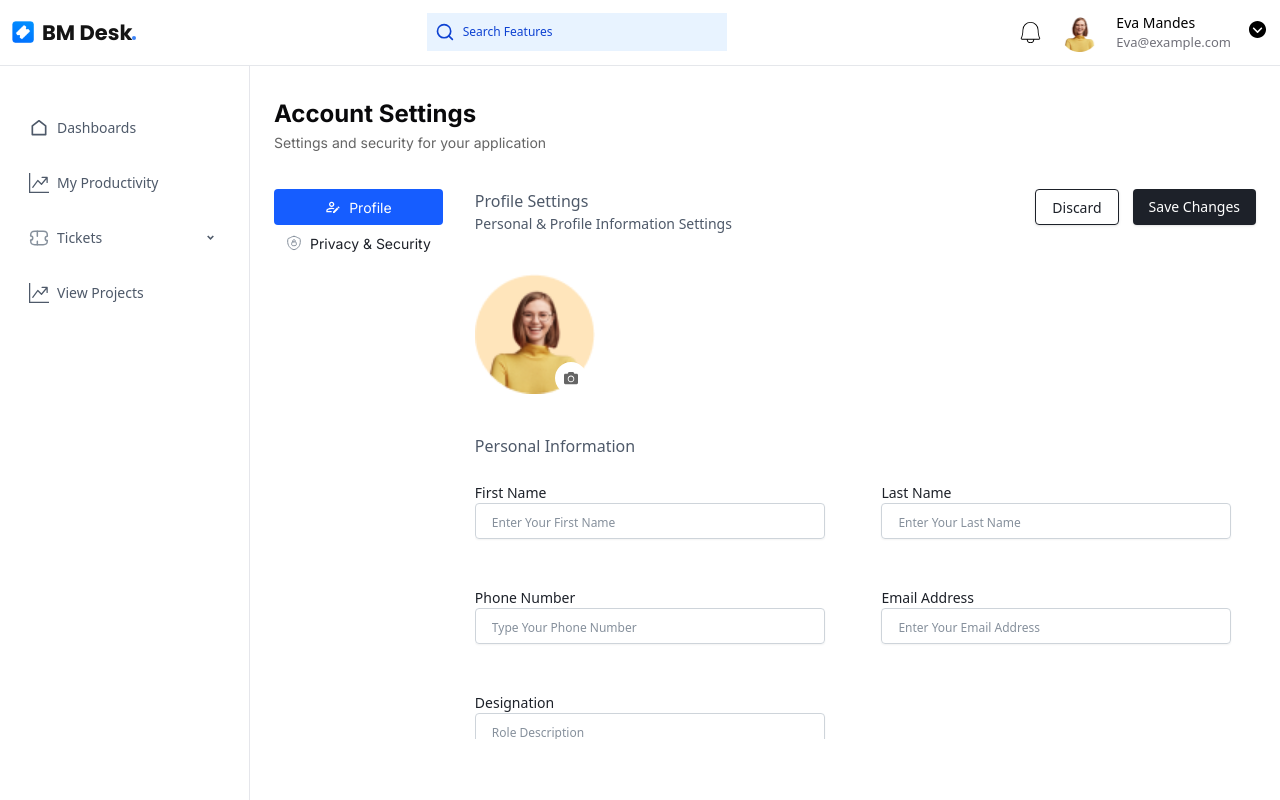
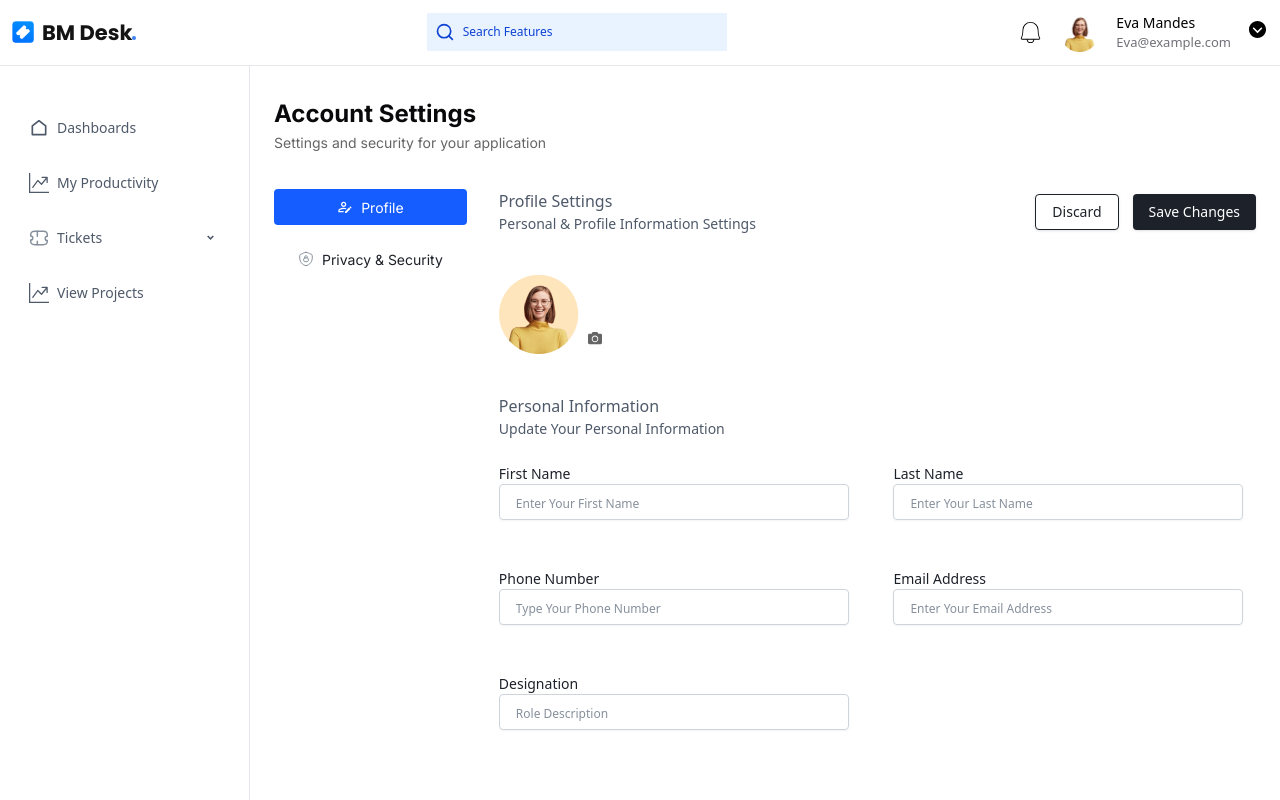
Before and after one commit to Mojithmj/BM-DESK-PROJECT, a React (Vite) app in the folder bm-desk/: page /editaccountsettings in a window 1280 px wide. Built offline with nearby package versions, Linux system fonts and the light colour scheme.

Commit message:
accnt settings

```diff
--- a/bm-desk/src/components/AccountSettings.jsx
+++ b/bm-desk/src/components/AccountSettings.jsx
@@ -8,7 +8,6 @@ import { Input } from "./ui/input";
 import { Button } from "./ui/button";
 
 function AccountSettings() {
-  // Set the default active tab to "profile"
   const navigate = useNavigate();
   const [activeTab, setActiveTab] = useState("profile");
 
@@ -28,6 +27,7 @@ function AccountSettings() {
   const inputchange = (field, value) => {
     setInputValues((prev) => ({ ...prev, [field]: value }));
   };
+
   const inputs = [
     {
       label: "First Name",
@@ -63,32 +63,32 @@ function AccountSettings() {
 
   return (
     <div>
-      {/* <div className="fixed top-30 left-64 w-[calc(100%_-_300px)]"> */}
       <div className="transition-all ml-4 mt-4 duration-300 ease-in-out">
-        <div className="flex flex-col flex-start gap-9">
+        <div className="flex flex-col gap-9">
           <div>
-            <h1 className="font-inter text-[20px] md:text-[24px] lg:text-[24px] 2xl:text-[32px]  font-bold text-[#09090B]">
+            <h1 className="font-inter text-[20px] md:text-[24px] lg:text-[24px] 2xl:text-[32px] font-bold text-[#09090B]">
               Account Settings
             </h1>
             <h2 className="font-inter text-[12px] sm:text-[10px] md:text-[12px] xl:text-[14px] 2xl:text-[16px] font-normal text-[#656565]">
               Settings and security for your application
             </h2>
           </div>
-          {/* Tabs */}
-          <div className="flex gap-8">
-            <div>
-              <div className="grid text-nowrap">
+
+          {/* Modified layout structure for tabs and content */}
+          <div className="flex flex-col md:flex-row gap-8">
+            {/* Tabs - Horizontal on small screens, vertical on md and up */}
+            <div className="w-full md:w-auto">
+              <div className="flex md:flex-col gap-4 overflow-x-auto md:overflow-x-visible">
                 {tabs.map((tab) => (
                   <Button
                     key={tab.value}
                     onClick={() => setActiveTab(tab.value)}
-                    className={`font-inter sm:px-[10px] sm:py-[4px] lg:px-[12px] 2xl:px-[40px] text-[10px] sm:text-[10px] md:text-[12px] xl:text-[14px] 2xl:text-[16px] flex gap-[8px] font-normal rounded-[4px] transition-colors border-0 shadow-none ${
+                    className={`font-inter min-w-fit px-4 md:px-6 text-[10px] sm:text-[10px] md:text-[12px] xl:text-[14px] 2xl:text-[16px] flex gap-[8px] font-normal rounded-[4px] transition-colors border-0 shadow-none ${
                       activeTab === tab.value
                         ? "bg-[#165DFF] text-[#FFFFFF] hover:bg-[#165DFF] hover:text-[#FFFFFF]"
                         : "bg-[#FFFFFF] text-[#1D2129] hover:bg-[#FFFFFF] hover:text-[#1D2129]"
                     }`}
                   >
-                    {/* Conditionally render the SVG if tab.value matches */}
                     {tab.value === "profile" && (
                       <svg
                         xmlns="http://www.w3.org/2000/svg"
@@ -132,25 +132,22 @@ function AccountSettings() {
                 ))}
               </div>
             </div>
-            {/* Profile Settings */}
-            <div className="h-[calc(85vh_-_130px)] overflow-y-auto overflow-auto pr-3 w-full">
+
+            {/* Content area */}
+            <div className="flex-1 h-[calc(85vh_-_130px)] overflow-y-auto overflow-x-hidden pr-3">
               {activeTab === "profile" && (
-                <div className=" flex flex-col gap-10 ">
-                  {/* content to be displayed */}
+                <div className="flex flex-col gap-10">
+                  {/* Profile header with edit button */}
                   <div className="flex justify-between w-full">
                     <div>
-                      <p className="text-[#4E5969]  text-[10px] 2xl:text-[20px] lg:text-[18px] md:text-[16px] sm:text-[12px]  font-medium">
+                      <p className="text-[#4E5969] text-[10px] 2xl:text-[20px] lg:text-[18px] md:text-[16px] sm:text-[12px] font-medium">
                         Profile Settings
                       </p>
-                      <p className="whitespace-nowrap text-[#4E5969] text-[10px] sm:text-[8px] md:text-[10px] xl:text-[14px] 2xl:text-[16px] font-">
+                      <p className="whitespace-nowrap text-[#4E5969] text-[10px] sm:text-[8px] md:text-[10px] xl:text-[14px] 2xl:text-[16px]">
                         Personal & Profile Information Settings
                       </p>
                     </div>
-                    <div
-                      onClick={() => {
-                        navigate("/editaccountsettings");
-                      }}
-                    >
+                    <div onClick={() => navigate("/editaccountsettings")}>
                       <Button className="gap-[8px] bg-[#1D2129] rounded-[4px] text-[#FFFFFF] flex items-center hover:bg-[#1D2129] hover:text-[#FFFFFF]">
                         <svg
                           xmlns="http://www.w3.org/2000/svg"
@@ -165,14 +162,14 @@ function AccountSettings() {
                             fill="white"
                           />
                         </svg>
-                        <span className="text-[10px] sm:text-[10px] md:text-[12px] xl:text-[14px] 2xl:text-[16px] hover:bg-[#1D2129] hover:text-[#FFFFFF] hover-none">
+                        <span className="text-[10px] sm:text-[10px] md:text-[12px] xl:text-[14px] 2xl:text-[16px]">
                           Edit Profile
                         </span>
                       </Button>
                     </div>
                   </div>
 
-                  {/* imag and icon */}
+                  {/* Avatar section */}
                   <div className="relative">
                     <img
                       src={Avatariamge}
@@ -183,17 +180,17 @@ function AccountSettings() {
                       <FaCamera />
                     </div>
                   </div>
-                  {/* Personal Information */}
+
+                  {/* Input fields */}
                   <div className="flex flex-col gap-6">
                     <div>
                       <p className="text-[#4E5969] text-[12px] 2xl:text-[20px] lg:text-[18px] md:text-[16px] sm:text-[12px] font-medium">
                         Personal Information
                       </p>
                       <p className="text-[10px] sm:text-[8px] md:text-[10px] xl:text-[14px] 2xl:text-[16px] text-[#4E5969] font-normal">
-                        Update Your Persnal Information
+                        Update Your Personal Information
                       </p>
                     </div>
-                    {/* input */}
                     <div className="grid sm:grid-cols-1 md:grid-cols-1 lg:grid-cols-2 xl:grid-cols-2 2xl:grid-cols-2 gap-8">
                       {inputs.length > 0 ? (
                         inputs.map((input) => (
@@ -206,7 +203,7 @@ function AccountSettings() {
                               value={input.value}
                               placeholder={input.placeholder}
                               disabled
-                              className="text-[#86909C] px-[10px] py-[8px] 2xl:px-[16px] 2xl:py-[10px] border-[1px] rounded-[4px] border-[#CED4DA] max-w-[350px] w-full lg:w-[500px]  placeholder:text-[12px]"
+                              className="text-[#86909C] px-[10px] py-[8px] 2xl:px-[16px] 2xl:py-[10px] border-[1px] rounded-[4px] border-[#CED4DA] max-w-[350px] w-full lg:w-[500px] placeholder:text-[12px]"
                             />
                           </div>
                         ))
@@ -221,13 +218,11 @@ function AccountSettings() {
                 </div>
               )}
 
-              <div>
-                {activeTab === "privacyandsecurity" && (
-                  <div>
-                    <Privacyaccountsettings />
-                  </div>
-                )}
-              </div>
+              {activeTab === "privacyandsecurity" && (
+                <div>
+                  <Privacyaccountsettings />
+                </div>
+              )}
             </div>
           </div>
         </div>
--- a/bm-desk/src/components/Editaccountsettings.jsx
+++ b/bm-desk/src/components/Editaccountsettings.jsx
@@ -22,7 +22,7 @@ function Editaccountsettings({ onInputChange }) {
         >
           <path
             d="M2 17V20H10V18.11H3.9V17C3.9 16.36 7.03 14.9 10 14.9C10.96 14.91 11.91 15.04 12.83 15.28L14.35 13.76C12.95 13.29 11.5 13.03 10 13C7.33 13 2 14.33 2 17ZM10 4C7.79 4 6 5.79 6 8C6 10.21 7.79 12 10 12C12.21 12 14 10.21 14 8C14 5.79 12.21 4 10 4ZM10 10C8.9 10 8 9.11 8 8C8 6.89 8.9 6 10 6C11.1 6 12 6.9 12 8C12 9.1 11.11 10 10 10ZM21.7 13.35L20.7 14.35L18.65 12.35L19.65 11.35C19.7528 11.2492 19.891 11.1928 20.035 11.1928C20.179 11.1928 20.3172 11.2492 20.42 11.35L21.7 12.63C21.91 12.84 21.91 13.19 21.7 13.4M12 18.94L18.06 12.88L20.11 14.88L14.11 20.95H12V18.94Z"
-            fill={isActive ? "#FFFFFF" : "#86909C"} /* Dynamic fill */
+            fill={isActive ? "#FFFFFF" : "#86909C"}
           />
         </svg>
       ),
@@ -40,14 +40,14 @@ function Editaccountsettings({ onInputChange }) {
         >
           <path
             d="M11.998 2C8.98997 2 7.03997 4.019 4.73397 4.755C3.79597 5.055 3.32697 5.204 3.13697 5.415C2.94697 5.625 2.89197 5.934 2.78097 6.55C1.59097 13.146 4.19097 19.244 10.391 21.618C11.056 21.873 11.389 22 12.001 22C12.613 22 12.947 21.872 13.613 21.617C19.812 19.244 22.409 13.146 21.219 6.55C21.108 5.934 21.052 5.625 20.862 5.414C20.672 5.203 20.204 5.054 19.266 4.755C16.959 4.019 15.006 2 11.998 2Z"
-            stroke={isActive ? "#FFFFFF" : "#86909C"} /* Dynamic stroke */
+            stroke={isActive ? "#FFFFFF" : "#86909C"}
             strokeWidth="1.5"
             strokeLinecap="round"
             strokeLinejoin="round"
           />
           <path
             d="M10.2501 9.95897C10.2501 9.89897 10.2581 9.55297 10.2601 9.11897C10.2601 8.72097 10.2261 8.33897 10.4161 7.98897C11.1261 6.57497 13.1661 6.71897 13.6701 8.15897C13.7571 8.39597 13.7631 8.77097 13.7601 9.11897C13.7571 9.56197 13.7661 9.95897 13.7661 9.95897M10.3371 10.38C9.25714 10.38 8.71714 11.16 8.59714 11.64C8.47714 12.12 8.47714 13.86 8.54914 14.58C8.78914 15.48 9.38914 15.852 9.97714 15.972C10.5171 16.02 12.7971 16.002 13.4571 16.002C14.4171 16.02 15.1371 15.66 15.4371 14.58C15.4971 14.22 15.5571 12.24 15.4071 11.64C15.0891 10.68 14.2971 10.38 13.6971 10.38H10.3371Z"
-            stroke={isActive ? "#FFFFFF" : "#86909C"} /* Dynamic stroke */
+            stroke={isActive ? "#FFFFFF" : "#86909C"}
             strokeWidth="1.5"
             strokeLinecap="round"
             strokeLinejoin="round"
@@ -56,7 +56,6 @@ function Editaccountsettings({ onInputChange }) {
       ),
     },
   ];
-
 
   const inputs = [
     { label: "First Name", placeholder: "Enter Your First Name" },
@@ -68,11 +67,10 @@ function Editaccountsettings({ onInputChange }) {
 
   return (
     <div>
-      {/* <div className="fixed top-30 left-64 w-[calc(100%_-_300px)]"> */}
       <div className="transition-all ml-4 mt-4 duration-300 ease-in-out">
-        <div className="flex flex-col flex-start gap-9">
+        <div className="flex flex-col gap-9">
           <div>
-            <h1 className="font-inter text-[20px] md:text-[24px] lg:text-[24px] 2xl:text-[32px]  font-bold text-[#09090B]">
+            <h1 className="font-inter text-[20px] md:text-[24px] lg:text-[24px] 2xl:text-[32px] font-bold text-[#09090B]">
               Account Settings
             </h1>
             <h2 className="font-inter text-[12px] sm:text-[10px] md:text-[12px] xl:text-[14px] 2xl:text-[16px] font-normal text-[#656565]">
@@ -80,59 +78,22 @@ function Editaccountsettings({ onInputChange }) {
             </h2>
           </div>
 
-          {/* Tabs */}
-          <div className="flex gap-8">
-            <div>
-              <div className="grid text-nowrap">
-              {tabs.map((tab) => (
+          {/* Modified layout structure for tabs and content */}
+          <div className="flex flex-col md:flex-row gap-8">
+            {/* Tabs - Horizontal on small screens, vertical on md and up */}
+            <div className="w-full md:w-auto">
+              <div className="flex md:flex-col gap-4 overflow-x-auto md:overflow-x-visible">
+                {tabs.map((tab) => (
                   <Button
                     key={tab.value}
                     onClick={() => setActiveTab(tab.value)}
-                    className={`font-inter sm:px-[10px] sm:py-[4px] lg:px-[12px] 2xl:px-[40px] text-[12px] sm:text-[10px] md:text-[12px] xl:text-[14px] 2xl:text-[16px] flex gap-[8px] font-normal rounded-[4px] transition-colors border-0 shadow-none ${
+                    className={`font-inter min-w-fit px-4 md:px-6 text-[12px] sm:text-[10px] md:text-[12px] xl:text-[14px] 2xl:text-[16px] flex gap-[8px] font-normal rounded-[4px] transition-colors border-0 shadow-none ${
                       activeTab === tab.value
                         ? "bg-[#165DFF] text-[#FFFFFF] hover:bg-[#165DFF] hover:text-[#FFFFFF]"
                         : "bg-[#FFFFFF] text-[#1D2129] hover:bg-[#FFFFFF] hover:text-[#1D2129]"
                     }`}
                   >
-                    {/* Conditionally render the SVG if tab.value matches */}
-                    {tab.value === "profile" && (
-                      <svg
-                        xmlns="http://www.w3.org/2000/svg"
-                        width="20"
-                        height="20"
-                        viewBox="0 0 24 24"
-                        fill="none"
-                      >
-                        <path
-                          d="M2 17V20H10V18.11H3.9V17C3.9 16.36 7.03 14.9 10 14.9C10.96 14.91 11.91 15.04 12.83 15.28L14.35 13.76C12.95 13.29 11.5 13.03 10 13C7.33 13 2 14.33 2 17ZM10 4C7.79 4 6 5.79 6 8C6 10.21 7.79 12 10 12C12.21 12 14 10.21 14 8C14 5.79 12.21 4 10 4ZM10 10C8.9 10 8 9.11 8 8C8 6.89 8.9 6 10 6C11.1 6 12 6.9 12 8C12 9.1 11.11 10 10 10ZM21.7 13.35L20.7 14.35L18.65 12.35L19.65 11.35C19.7528 11.2492 19.891 11.1928 20.035 11.1928C20.179 11.1928 20.3172 11.2492 20.42 11.35L21.7 12.63C21.91 12.84 21.91 13.19 21.7 13.4M12 18.94L18.06 12.88L20.11 14.88L14.11 20.95H12V18.94Z"
-                          fill={activeTab === tab.value ? "white" : "#86909C"}
-                        />
-                      </svg>
-                    )}
-                    {tab.value === "privacyandsecurity" && (
-                      <svg
-                        xmlns="http://www.w3.org/2000/svg"
-                        width="24"
-                        height="24"
-                        viewBox="0 0 24 24"
-                        fill="none"
-                      >
-                        <path
-                          d="M11.998 2C8.98997 2 7.03997 4.019 4.73397 4.755C3.79597 5.055 3.32697 5.204 3.13697 5.415C2.94697 5.625 2.89197 5.934 2.78097 6.55C1.59097 13.146 4.19097 19.244 10.391 21.618C11.056 21.873 11.389 22 12.001 22C12.613 22 12.947 21.872 13.613 21.617C19.812 19.244 22.409 13.146 21.219 6.55C21.108 5.934 21.052 5.625 20.862 5.414C20.672 5.203 20.204 5.054 19.266 4.755C16.959 4.019 15.006 2 11.998 2Z"
-                          stroke={activeTab === tab.value ? "white" : "#86909C"}
-                          strokeWidth="1.5"
-                          strokeLinecap="round"
-                          strokeLinejoin="round"
-                        />
-                        <path
-                          d="M10.2501 9.95897C10.2501 9.89897 10.2581 9.55297 10.2601 9.11897C10.2601 8.72097 10.2261 8.33897 10.4161 7.98897C11.1261 6.57497 13.1661 6.71897 13.6701 8.15897C13.7571 8.39597 13.7631 8.77097 13.7601 9.11897C13.7571 9.56197 13.7661 9.95897 13.7661 9.95897M10.3371 10.38C9.25714 10.38 8.71714 11.16 8.59714 11.64C8.47714 12.12 8.47714 13.86 8.54914 14.58C8.78914 15.48 9.38914 15.852 9.97714 15.972C10.5171 16.02 12.7971 16.002 13.4571 16.002C14.4171 16.02 15.1371 15.66 15.4371 14.58C15.4971 14.22 15.5571 12.24 15.4071 11.64C15.0891 10.68 14.2971 10.38 13.6971 10.38H10.3371Z"
-                          stroke={activeTab === tab.value ? "white" : "#86909C"}
-                          strokeWidth="1.5"
-                          strokeLinecap="round"
-                          strokeLinejoin="round"
-                        />
-                      </svg>
-                    )}
+                    {tab.icon(activeTab === tab.value)}
                     {tab.label}
                   </Button>
                 ))}
@@ -140,11 +101,11 @@ function Editaccountsettings({ onInputChange }) {
             </div>
 
             {/* Content Area */}
-            <div className="h-[calc(85vh_-_130px)] overflow-y-auto overflow-auto pr-3 w-full">
+            <div className="flex-1 h-[calc(85vh_-_130px)] overflow-y-auto overflow-x-hidden pr-3">
               {activeTab === "profile" && (
                 <div className="flex flex-col gap-10">
                   {/* Profile Content */}
-                  <div className="flex justify-between w-full">
+                  {/* <div className="flex flex-col sm:flex-row justify-between w-full gap-4">
                     <div>
                       <p className="text-[#4E5969] text-[10px] 2xl:text-[20px] lg:text-[16px] md:text-[14px] sm:text-[12px] font-medium">
                         Profile Settings
@@ -161,6 +122,25 @@ function Editaccountsettings({ onInputChange }) {
                         Save Changes
                       </Button>
                     </div>
+                  </div> */}
+
+                  <div className="flex justify-between w-full items-center">
+                    <div>
+                      <p className="text-[#4E5969] text-[10px] 2xl:text-[20px] lg:text-[16px] md:text-[14px] sm:text-[12px] font-medium">
+                        Profile Settings
+                      </p>
+                      <p className="whitespace-nowrap text-[#4E5969] text-[8px] sm:text-[8px] md:text-[12px] xl:text-[14px] 2xl:text-[16px] font-normal">
+                        Personal & Profile Information Settings
+                      </p>
+                    </div>
+                    <div className="flex gap-[14px] shrink-0">
+                      <Button className="text-[#1D2129] text-[12px] sm:text-[10px] md:text-[12px] xl:text-[14px] 2xl:text-[16px] font-normal px-[16px] py-[8px] rounded-[4px] border-[1px] border-[#1D2129]">
+                        Discard
+                      </Button>
+                      <Button className="gap-[10px] bg-[#1D2129] rounded-[4px] text-[#FFFFFF] hover:bg-[#1D2129] hover:text-[#FFFFFF] flex items-center px-4 py-2">
+                        Save Changes
+                      </Button>
+                    </div>
                   </div>
 
                   {/* Avatar */}
@@ -168,7 +148,7 @@ function Editaccountsettings({ onInputChange }) {
                     <img
                       src={Avatariamge}
                       alt="Avatar"
-                      className="w-[120px] h-[120px]"
+                      className="w-[120px] h-[120px] md:w-[80px] md:h-[80px]"
                     />
                     <div className="absolute bottom-0 left-20 text-[#656565] bg-white p-[9px] rounded-full text-sm">
                       <FaCamera />
@@ -177,9 +157,14 @@ function Editaccountsettings({ onInputChange }) {
 
                   {/* Personal Information */}
                   <div className="flex flex-col gap-6">
-                    <p className="text-[#4E5969] text-[10px] 2xl:text-[20px] lg:text-[16px] md:text-[14px] sm:text-[12px] font-medium">
-                      Personal Information
-                    </p>
+                    <div>
+                      <p className="text-[#4E5969] text-[10px] 2xl:text-[20px] lg:text-[16px] md:text-[14px] sm:text-[12px] font-medium">
+                        Personal Information
+                      </p>
+                      <p className="text-[12px] sm:text-[10px] md:text-[12px] xl:text-[14px] 2xl:text-[16px] text-[#4E5969] font-normal">
+                        Update Your Personal Information
+                      </p>
+                    </div>
                     <div className="grid sm:grid-cols-1 md:grid-cols-1 lg:grid-cols-2 xl:grid-cols-2 2xl:grid-cols-2 gap-8">
                       {inputs.map((input) => (
                         <div key={input.label} className="mb-4">
@@ -192,7 +177,7 @@ function Editaccountsettings({ onInputChange }) {
                             onChange={(e) =>
                               onInputChange(input.label, e.target.value)
                             }
-                            className="text-[#86909C] px-[16px] py-[10px] border-[1px] rounded-[4px] border-[#CED4DA] max-w-[350px] w-full placeholder:text-[12px]"
+                            className="text-[#86909C] px-[16px] py-[10px] border-[1px] rounded-[4px] border-[#CED4DA] max-w-[350px] w-full lg:w-[500px] placeholder:text-[12px]"
                           />
                         </div>
                       ))}
@@ -201,7 +186,6 @@ function Editaccountsettings({ onInputChange }) {
                 </div>
               )}
 
-              {/* Privacy & Security Tab */}
               {activeTab === "privacyandsecurity" && (
                 <div>
                   <Privacyaccountsettings />
```
